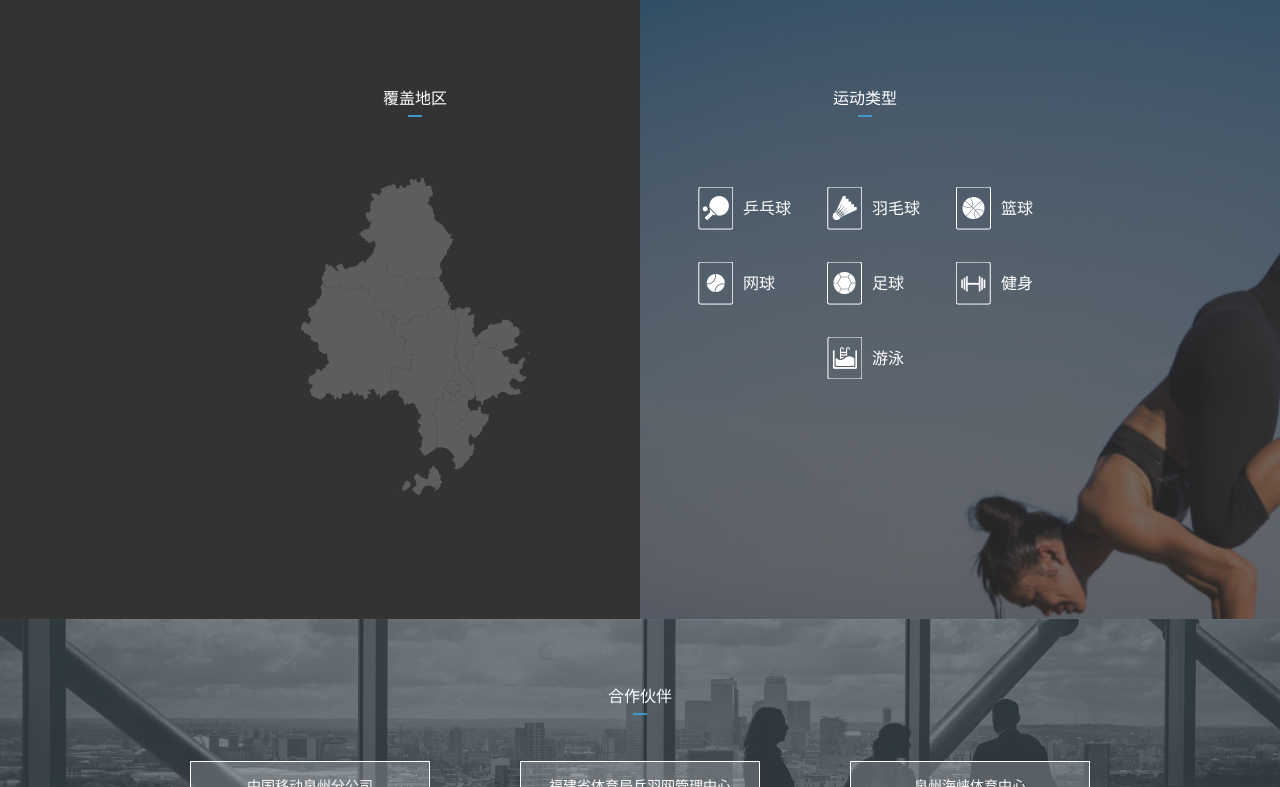
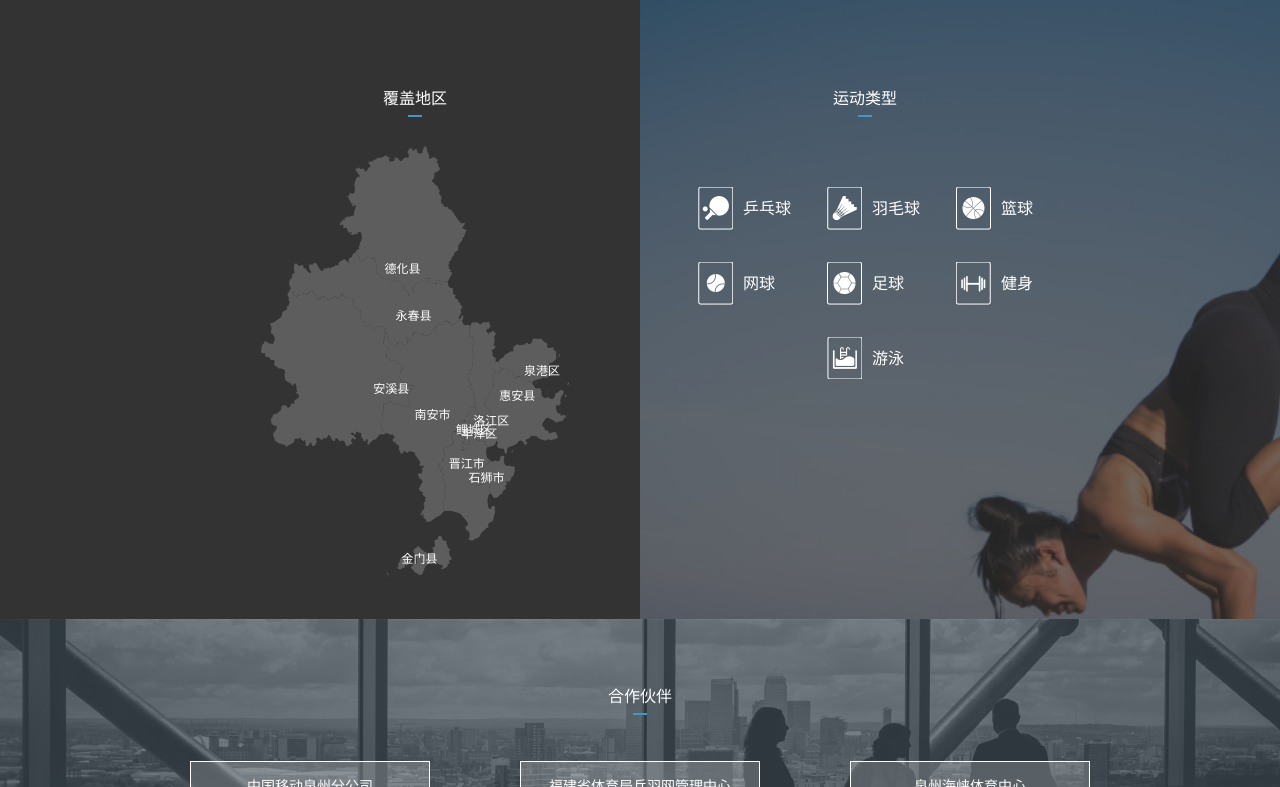
Before and after one commit to armdong/web-0901, a website: page src/index.html in a window 1280 px wide. Shown: the part 657-1444 px from the top of the page. Drawn offline with nearby package versions, Linux system fonts and the light colour scheme; files that its build step writes are made by us from their sources.

Commit message:
make some adjust

```diff
--- a/src/assets/js/index.js
+++ b/src/assets/js/index.js
@@ -60,6 +60,19 @@
         {
           type: 'map',
           map: 'quanzhou',
+          zoom: 1.2,
+          label: {
+            normal: {
+              show: true,
+              color: '#fff',
+              position: 'left',
+            },
+            emphasis: {
+              show: true,
+              color: '#fff',
+              position: 'left',
+            },
+          },
         },
       ],
     });
--- a/src/assets/scss/index.scss
+++ b/src/assets/scss/index.scss
@@ -147,7 +147,7 @@
 
     .map-container {
       width: 450px;
-      height: 400px;
+      height: 450px;
       margin-top: 20px;
     }
   }
```
